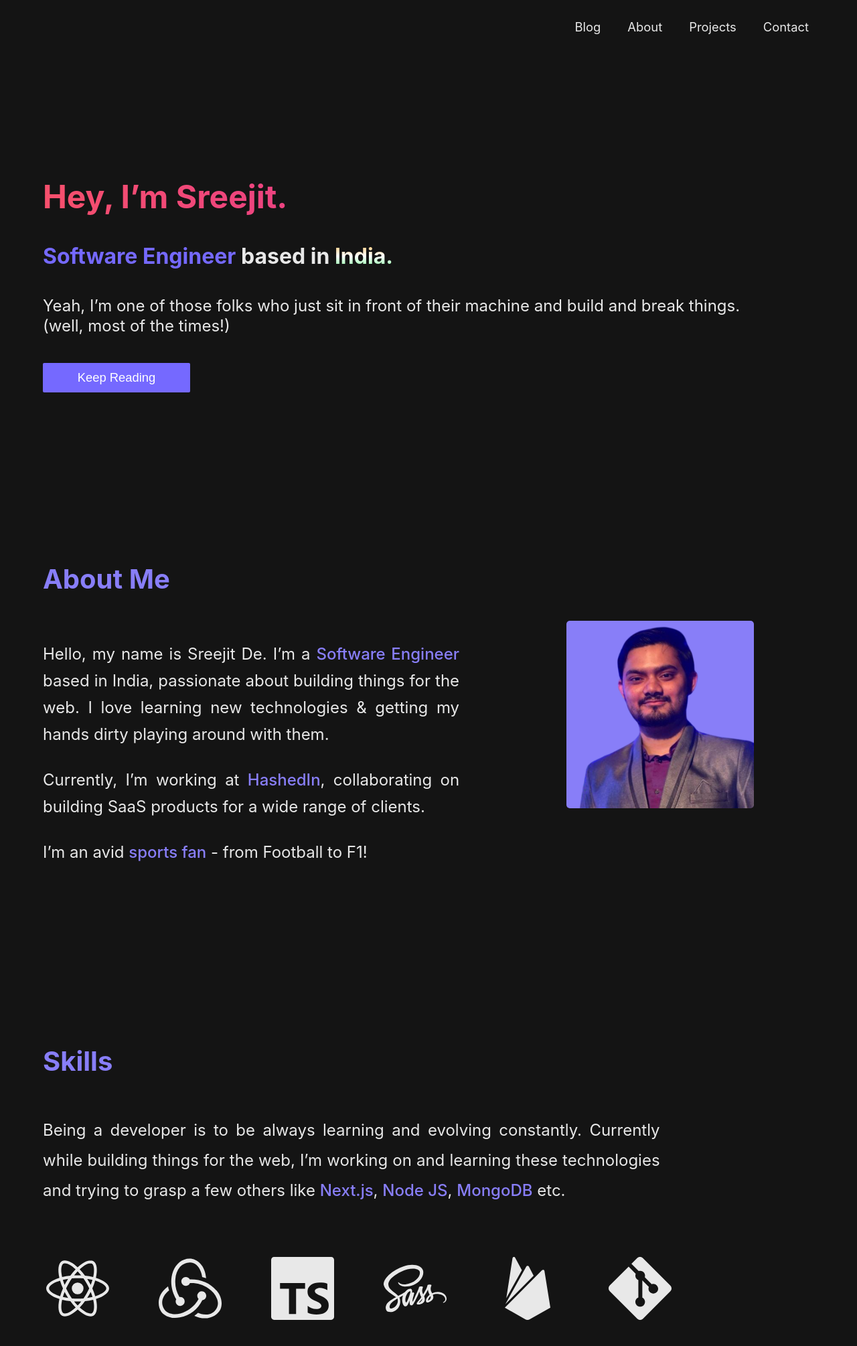
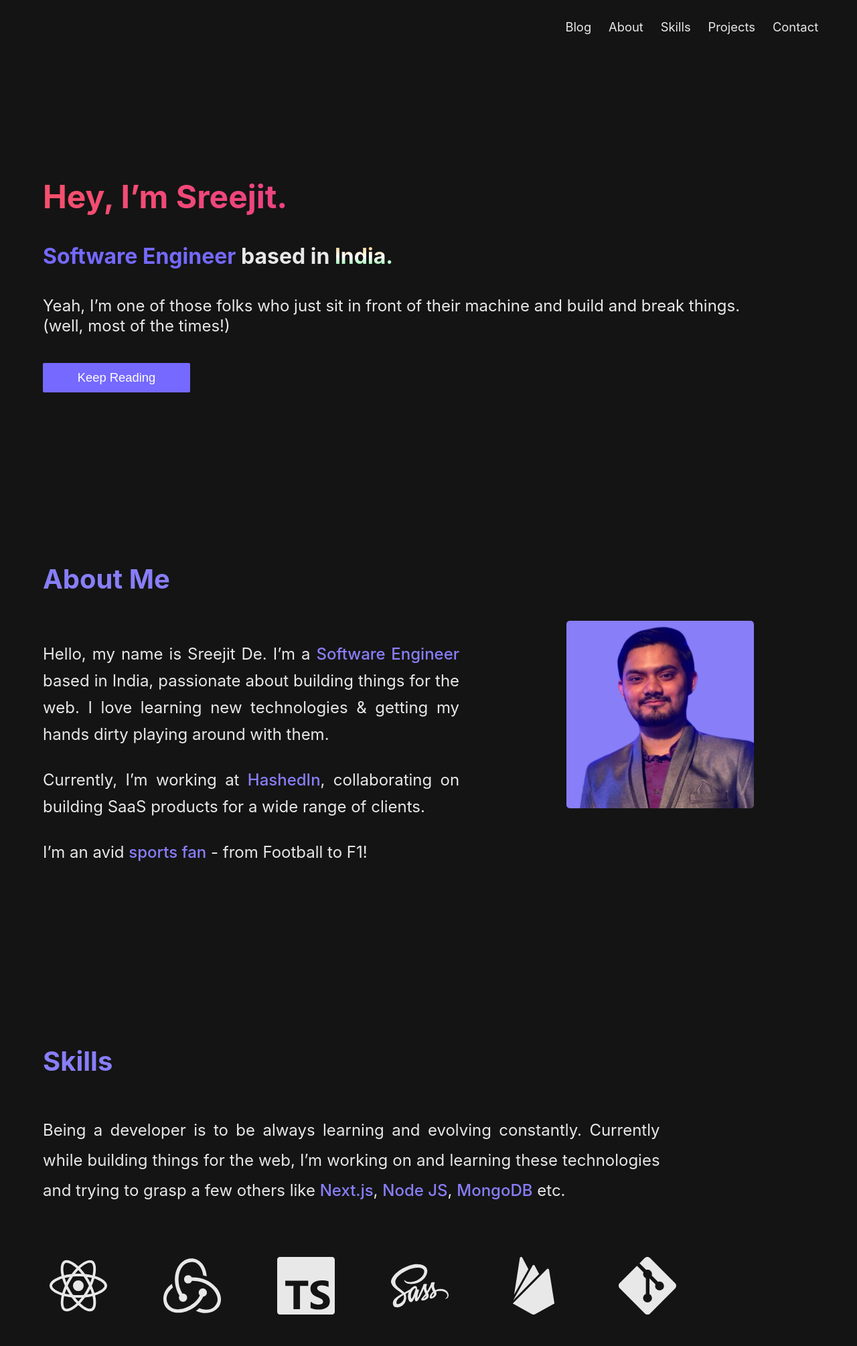
Before and after one commit to Sreejit7/sreejit.dev, a Next.js app: page / in a window 1280 px wide. Shown: the top 2010 px of the page at 67% size. Built offline with nearby package versions, Linux system fonts and the light colour scheme.

Commit message:
Added responsiveness to skills section and scroll to section on clicking on sidebar

```diff
--- a/pages/index.tsx
+++ b/pages/index.tsx
@@ -13,7 +13,10 @@ export default function Home() {
   const [visibleSection, setVisibleSection] = useState("");
   const aboutRef = useRef() as MutableRefObject<HTMLElement>;
   const skillsRef = useRef() as MutableRefObject<HTMLElement>;
-  const sectionRefs = [{ section: navItemTitles.About, ref: aboutRef }];
+  const sectionRefs = [
+    { section: navItemTitles.About, ref: aboutRef },
+    { section: navItemTitles.Skills, ref: skillsRef }
+  ];
   return (
     <>
       <GlobalContext.Provider
@@ -40,7 +43,7 @@ export default function Home() {
           />
         </Head>
         <Navbar refs={sectionRefs} />
-        <Sidebar />
+        <Sidebar refs={sectionRefs} />
         <Introduction />
         <About ref={aboutRef} />
         <Skills ref={skillsRef} />
--- a/src/components/Navbar/index.tsx
+++ b/src/components/Navbar/index.tsx
@@ -3,18 +3,18 @@ import Image from "next/image";
 import styles from "./navbar.module.scss";
 import { navbarItems } from "../../data/navItems";
 import { useGlobalContext } from "../../context/useGlobalContext";
-import { RefObject, useRef } from "react";
+import { MutableRefObject, useRef } from "react";
 import { scrollToSection } from "../../utils/scrollUtils";
 
-type NavbarProps = {
+export type NavbarProps = {
   refs: {
     section: string;
-    ref: RefObject<HTMLElement>
+    ref: MutableRefObject<HTMLElement>
   }[]
 }
 const Navbar = ({ refs }: NavbarProps) => {
   const { isSidebarOpen, setSidebar } = useGlobalContext();
-  const headerRef = useRef<HTMLElement>(null);
+  const headerRef = useRef() as MutableRefObject<HTMLElement>;
 
   const handleScrollToSection = (sectionTitle: string) => {
     const section = refs.find(({ section }) => section === sectionTitle);
--- a/src/components/Sidebar/index.tsx
+++ b/src/components/Sidebar/index.tsx
@@ -3,15 +3,22 @@ import cn from 'classnames';
 import { useGlobalContext } from '../../context/useGlobalContext';
 import { navbarItems } from '../../data/navItems';
 import Link from 'next/link';
+import { NavbarProps } from '../Navbar';
+import { scrollToSection } from '../../utils/scrollUtils';
 
-const Sidebar = () => {
+const Sidebar = ({ refs }: NavbarProps) => {
   const { isSidebarOpen, setSidebar } = useGlobalContext();
+  const handleScrollToSection = (sectionTitle: string) => {
+    const section = refs.find(({ section }) => section === sectionTitle);
+    scrollToSection(section?.ref.current?.offsetTop, 80);
+    setSidebar(false);
+  }
   return (
     <aside className={cn(styles.sidebar, isSidebarOpen && styles["sidebar-active"])}>
       <ul className={styles["sidebar-item-list"]}>
         {navbarItems.map(({ link, title }, index) => (
           <Link key={index} href={link} passHref>
-            <li className={styles["sidebar-item"]}>
+            <li onClick={() => handleScrollToSection(title)} className={styles["sidebar-item"]}>
                 {title}
             </li>
           </Link>
--- a/src/data/navItems.ts
+++ b/src/data/navItems.ts
@@ -2,7 +2,8 @@ export enum navItemTitles {
   About = "About",
   Blog = "Blog",
   Projects = "Projects",
-  Contact = "Contact"
+  Contact = "Contact",
+  Skills = "Skills"
 }
 
 export const navbarItems = [
@@ -15,6 +16,10 @@ export const navbarItems = [
     link: "#about",
   },
   {
+    title: navItemTitles.Skills,
+    link: "#skills",
+  },
+  {
     title: navItemTitles.Projects,
     link: "#projects",
   },
--- a/src/hooks/useWindowDimensions.ts
+++ b/src/hooks/useWindowDimensions.ts
@@ -1,15 +1,22 @@
-import { useCallback, useState, useEffect } from "react";
+import { useCallback, useState, useEffect, useMemo } from "react";
 
 const useWindowDimensions = () => {
   const [dimensions, updateDimensions] = useState({
     width: typeof window !== "undefined" ? window.innerWidth : 0,
     height: typeof window !== "undefined" ? window.innerHeight : 0,
   });
+  const [isMobileView, setIsMobileView] = useState(typeof window !== "undefined" && window.innerWidth <= 768);
+
   const onResize = useCallback(() => {
     updateDimensions({
       width: window.innerWidth,
       height: window.innerHeight,
     });
+    if(window.innerWidth <= 768){
+      setIsMobileView(true);
+    }else{
+      setIsMobileView(false);
+    }
   }, []);
 
   useEffect(() => {
@@ -22,6 +29,7 @@ const useWindowDimensions = () => {
 
   return {
     dimensions,
+    isMobileView
   };
 };
 
--- a/src/sections/About/index.tsx
+++ b/src/sections/About/index.tsx
@@ -4,35 +4,41 @@ import sectionStyles from "../section.module.scss";
 import cn from "classnames";
 import Image from "next/image";
 import useWindowDimensions from "../../hooks/useWindowDimensions";
-import React, { useMemo } from "react";
+import React from "react";
 
 const About = React.forwardRef<HTMLElement>((props, ref) => {
-  const {
-    dimensions: { width },
-  } = useWindowDimensions();
-
-  const isMobileView = useMemo(() => {
-    return width <= 768;
-  }, [width]);
+  const { isMobileView } = useWindowDimensions();
 
   return (
     <Layout cName="section">
       <section ref={ref} className={cn(styles.about)}>
         <section className={styles["about-left"]}>
           <h1 className="section-title">About Me</h1>
-          <span className={cn(styles["about-text"], sectionStyles["section-text"])}>
+          <span
+            className={cn(styles["about-text"], sectionStyles["section-text"])}
+          >
             Hello, my name is Sreejit De. I’m a{" "}
-            <span className={cn(styles["about-text-highlight"], sectionStyles["section-text-highlight"])}>
+            <span
+              className={cn(
+                styles["about-text-highlight"],
+                sectionStyles["section-text-highlight"]
+              )}
+            >
               Software Engineer
             </span>{" "}
             based in India, passionate about building things for the web. I love
             learning new technologies & getting my hands dirty playing around
             with them.
           </span>
-          <span className={cn(styles["about-text"], sectionStyles["section-text"])}>
+          <span
+            className={cn(styles["about-text"], sectionStyles["section-text"])}
+          >
             Currently, I’m working at{" "}
             <a
-              className={cn(styles["about-text-highlight"], sectionStyles["section-text-highlight"])}
+              className={cn(
+                styles["about-text-highlight"],
+                sectionStyles["section-text-highlight"]
+              )}
               target="_blank"
               rel="noreferrer"
               href="https://hashedin.com/"
@@ -42,10 +48,19 @@ const About = React.forwardRef<HTMLElement>((props, ref) => {
             , collaborating on building SaaS products for a wide range of
             clients.
           </span>
-          <span className={cn(styles["about-text"], sectionStyles["section-text"])}>
+          <span
+            className={cn(styles["about-text"], sectionStyles["section-text"])}
+          >
             I’m an avid{" "}
-            <span className={cn(styles["about-text-highlight"], sectionStyles["section-text-highlight"])}>sports fan</span> -
-            from Football to F1!
+            <span
+              className={cn(
+                styles["about-text-highlight"],
+                sectionStyles["section-text-highlight"]
+              )}
+            >
+              sports fan
+            </span>{" "}
+            - from Football to F1!
           </span>
         </section>
         <section className={styles["about-right"]}>
@@ -62,6 +77,6 @@ const About = React.forwardRef<HTMLElement>((props, ref) => {
   );
 });
 
-About.displayName = 'About';
+About.displayName = "About";
 
 export default About;
--- a/src/sections/Skills/index.tsx
+++ b/src/sections/Skills/index.tsx
@@ -1,32 +1,34 @@
-import { forwardRef, useMemo } from "react";
+import { forwardRef } from "react";
 import cn from "classnames";
 import Layout from "../../components/Layout";
 import useWindowDimensions from "../../hooks/useWindowDimensions";
 import styles from "./skills.module.scss";
+import layoutStyles from "../../components/Layout/layout.module.scss";
 import sectionStyles from "../section.module.scss";
 import { skills } from "../../data/skills";
 import { IconContext } from "react-icons/lib";
 
-const Skills = forwardRef<HTMLElement>((ref, props) => {
-  const {
-    dimensions: { width },
-  } = useWindowDimensions();
 
-  const isMobileView = useMemo(() => {
-    return width <= 768;
-  }, [width]);
-
+const Skills = forwardRef<HTMLElement>((props, ref) => {
+  const { isMobileView } = useWindowDimensions();
 
   return (
-    <IconContext.Provider value={{ color: '#e8e8e8', className: styles["skills-icon"] }}>
-    <Layout cName="section">
+    <IconContext.Provider
+      value={{
+        color: "#e8e8e8",
+        size: isMobileView ? "4rem" : "6rem",
+        className: styles["skills-icon"],
+      }}
+    >
+      <Layout>
+        <section ref={ref} className={layoutStyles.section}>
           <h1 className={cn("section-title", styles["skills-title"])}>Skills</h1>
           <span
             className={cn(sectionStyles["section-text"], styles["skills-text"])}
           >
             Being a developer is to be always learning and evolving constantly.
-        Currently while building things for the web, I’m working on and learning
-        these technologies and trying to grasp a few others like{" "}
+            Currently while building things for the web, I’m working on and
+            learning these technologies and trying to grasp a few others like{" "}
             <a
               href="https://nextjs.org/"
               target="_blank"
@@ -59,12 +61,13 @@ const Skills = forwardRef<HTMLElement>((ref, props) => {
             {skills.map(({ title, icon, color }, index) => (
               <li key={index} className={styles["skills-list-item"]}>
                 {/* <h4>{title}</h4> */}
-            <span title={title}>
+                <span className={styles["skills-icon"]}>
                   {icon}
                 </span>
               </li>
             ))}
           </ul>
+        </section>
       </Layout>
     </IconContext.Provider>
   );
--- a/src/sections/Skills/skills.module.scss
+++ b/src/sections/Skills/skills.module.scss
@@ -6,7 +6,7 @@
   &-list {
     display: flex;
     flex-wrap: wrap;
-    gap: 2vh 5vw;
+    gap: 3.5vh 5vw;
     margin-top: 4vh;
   }
   &-text {
@@ -14,12 +14,51 @@
     line-height: 45px;
   }
   &-icon {
-    font-size: 6.5rem;
     transition: 0.2s ease-out;
     padding: 5px;
+    svg {
+      font-size: 6rem;
+      &:hover {
+        transform: scale(1.2) rotate(-6deg);
+        transition: 0.3s ease;
+      }
+    }
     &:hover {
       transform: scale(1.2) rotate(-6deg);
       transition: 0.3s ease;
     }
   }
 }
+
+@media only screen and (max-width: 990px) {
+  .skills {
+    &-text {
+      width: 85%;
+    }
+  }
+}
+
+@media only screen and (max-width: 768px) {
+  .skills {
+    &-text {
+      width: 90%;
+    }
+    &-icon {
+      svg {
+        font-size: 4rem;
+      }
+    }
+    &-list {
+      padding: 0 3vw;
+      justify-content: center;
+    }
+  }
+}
+
+@media only screen and (max-width: 576px) {
+  .skills {
+    &-text {
+      width: 95%;
+    }
+  }
+}
```
Lines whose indentation alone changed are shown as unchanged.
